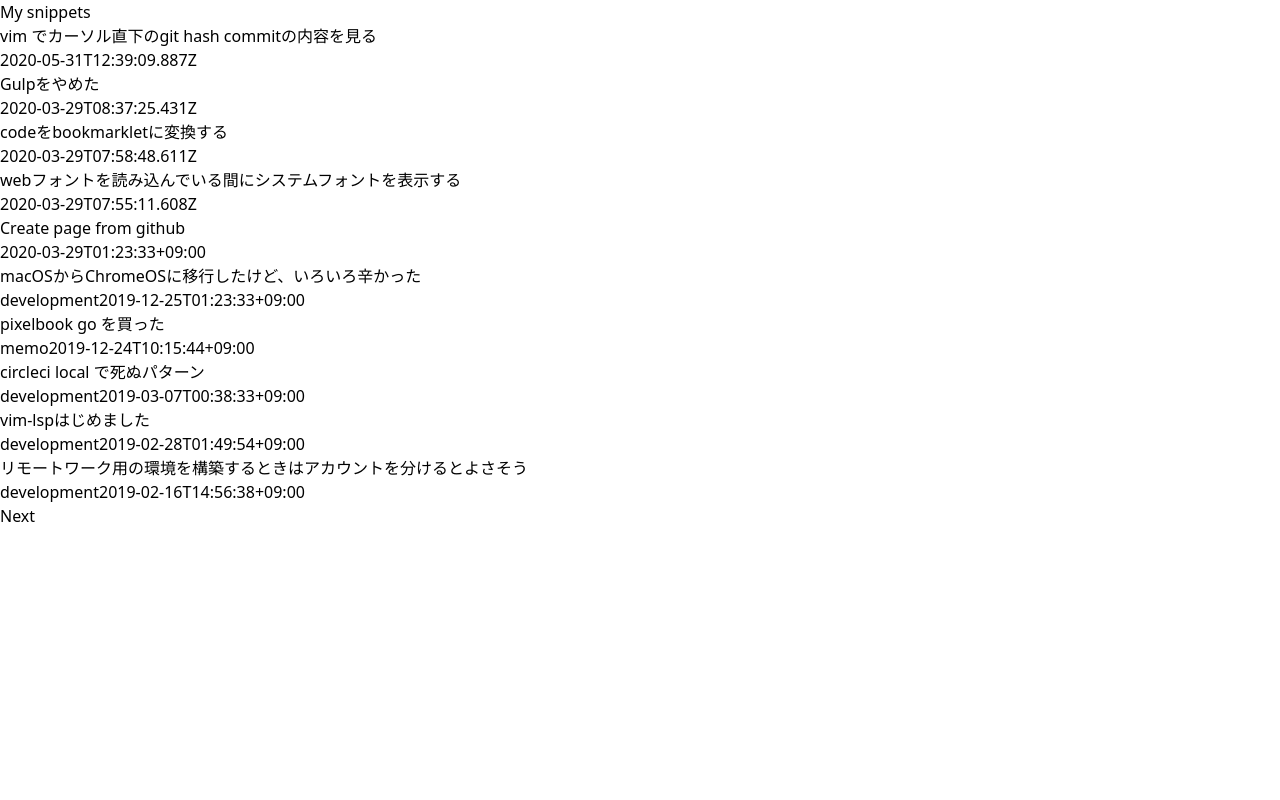
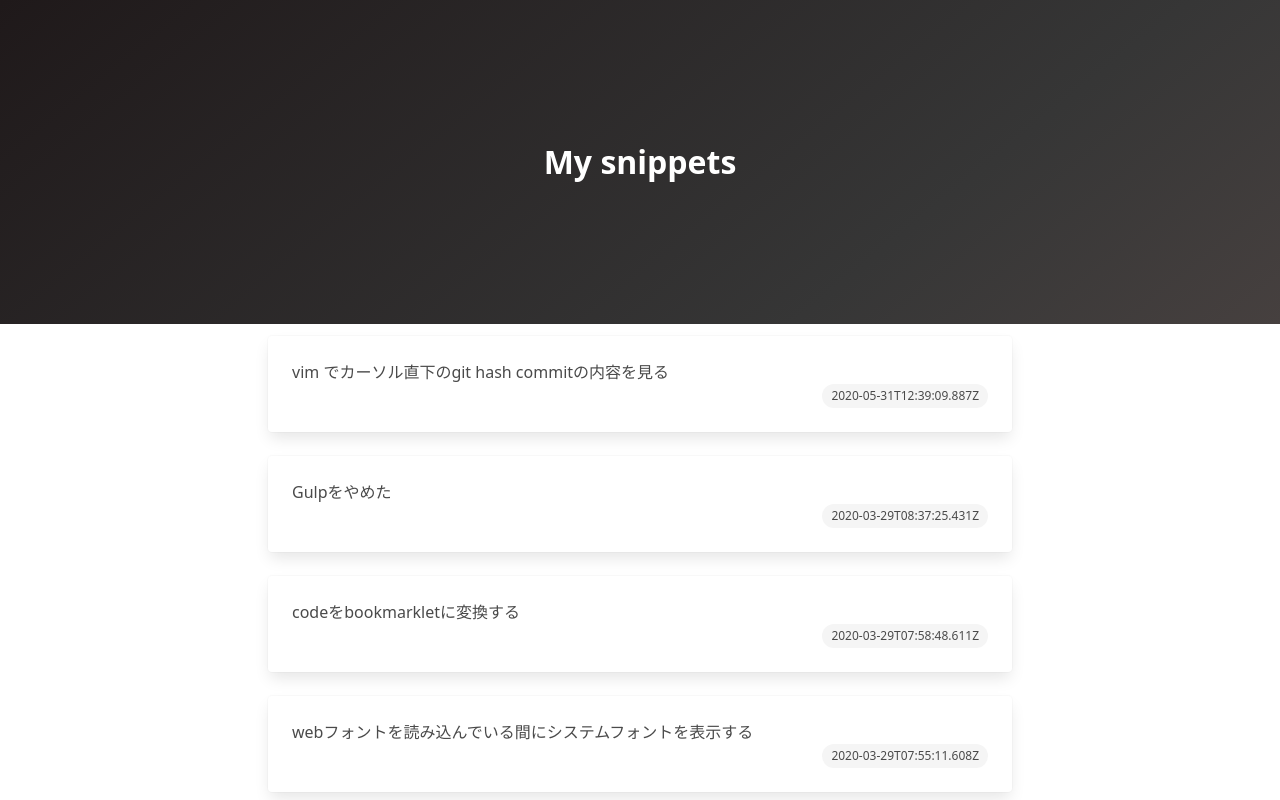
Before and after one commit to mijime/mijime.github.io, a Next.js app: page / in a window 1280 px wide. Shown: the top 800 px of the page. Built offline with nearby package versions, Linux system fonts and the light colour scheme.

Commit message:
External library is defined separately

```diff
--- a/pages/_app.tsx
+++ b/pages/_app.tsx
@@ -4,9 +4,10 @@ import Image from 'next/image'
 import { MDXProvider } from '@mdx-js/react'
 import '@/components/progress'
 
+import 'bulma/css/bulma.css'
 import 'highlight.js/styles/github.css'
+import 'nprogress/nprogress.css'
 import '@/styles/index.css'
-import 'nprogress/nprogress.css'
 
 export default function MainApp({ Component, pageProps }: AppProps) {
   return (
--- a/styles/index.css
+++ b/styles/index.css
@@ -1,3 +1 @@
 @tailwind base;
-
-@import 'bulma/css/bulma.css';
```
